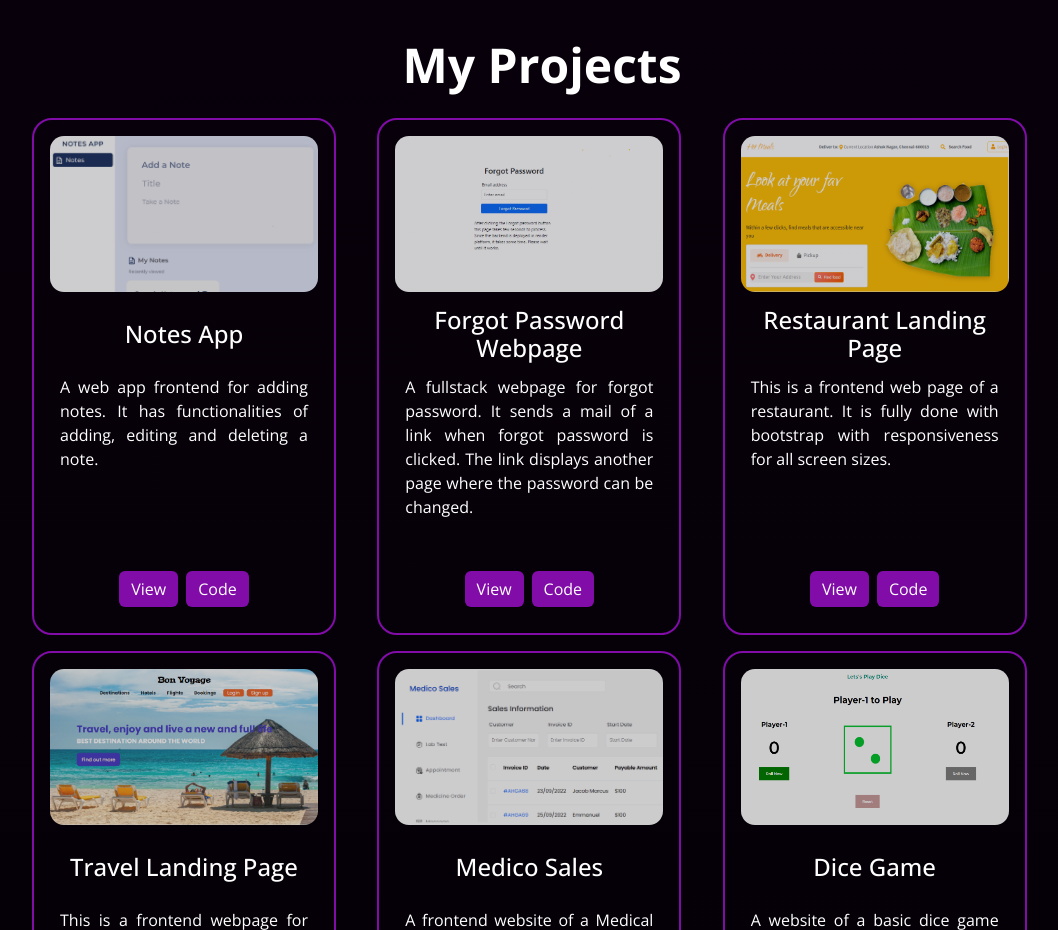
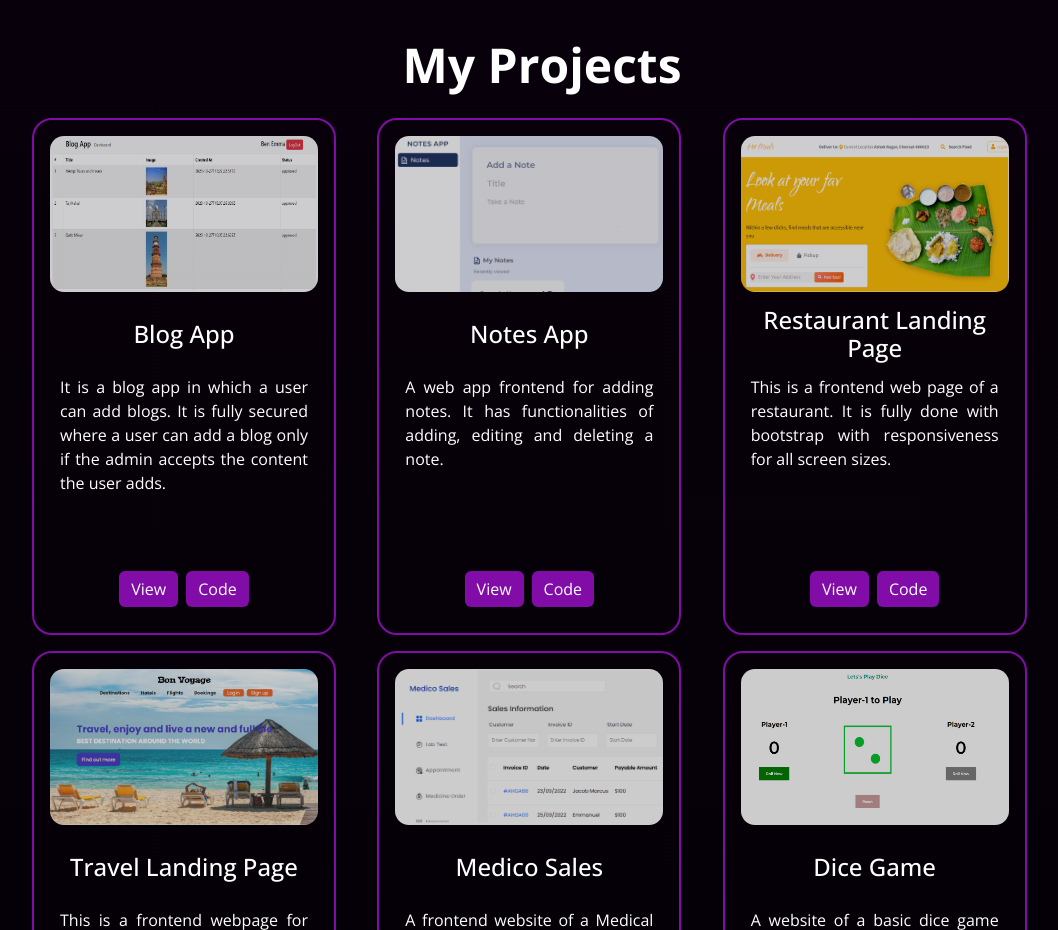
Before and after one commit to Emmanuel-Benjamin00/My-Portfolio, a React (Vite) app: page / in a window 1280 px wide. Shown: the part 3680-4610 px from the top of the page, without its empty margins (98-1156 px from the left). Built offline with nearby package versions, Linux system fonts and the light colour scheme; no server answers; a web font is replaced by a local one.

Commit message:
project changed

```diff
--- a/src/components/MajorComponents/Projects.jsx
+++ b/src/components/MajorComponents/Projects.jsx
@@ -8,7 +8,7 @@ import RestaurantLandingImg from "../../assets/ProjectsImages/RestaurantLanding.
 import TravelLandingImg from "../../assets/ProjectsImages/TravelLanding.png";
 import MedicoSalesImg from "../../assets/ProjectsImages/MedicoSales.png";
 import DiceGameImg from "../../assets/ProjectsImages/DiceGame.png";
-
+import BlogImg from "../../assets/ProjectsImages/blog.png"
 
 function Portfolio() {
   return (
@@ -17,6 +17,13 @@ function Portfolio() {
         <h3 className="display-5 fw-bold">My Projects</h3>
         <Container>
           <Row className="row-cols-1 row-cols-md-3 cards-container g-3">
+          <ProjectsCard
+              img={BlogImg}
+              title="Blog App"
+              content="It is a blog app in which a user can add blogs. It is fully secured where a user can add a blog only if the admin accepts the content the user adds."
+              view="https://bloginme.netlify.app/"
+              code="https://github.com/Emmanuel-Benjamin00/blog-app-frontend"
+            />
             <ProjectsCard
               img={NotesAppImg}
               title="Notes App"
@@ -24,14 +31,6 @@ function Portfolio() {
               adding, editing and deleting a note."
               view="https://notes-app-project-guvi.netlify.app/home"
               code="https://github.com/Emmanuel-Benjamin00/NotesApp"
-            />
-            <ProjectsCard
-              img={ForgotPasswordImg}
-              title="Forgot Password Webpage"
-              content="A fullstack webpage for forgot password. It sends a mail of a link when forgot password is clicked.
-              The link displays another page where the password can be changed."
-              view="https://forgot-password-reset.netlify.app/"
-              code="https://github.com/Emmanuel-Benjamin00/password-reset"
             />
             <ProjectsCard
               img={RestaurantLandingImg}
```
Also changed, not shown: src/assets/ProjectsImages/blog.png (added).
